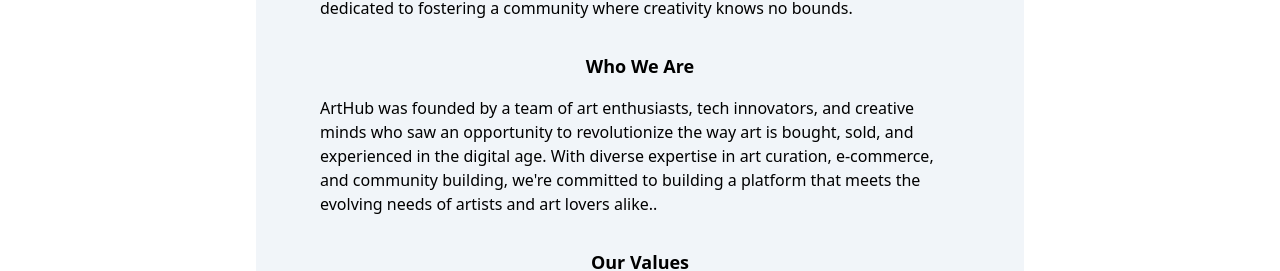
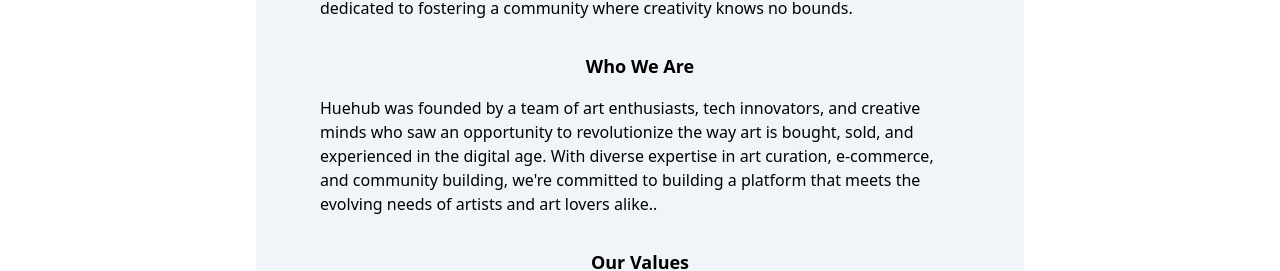
Before and after one commit to sohamlate/frontend, a React (Create React App) app: page /about in a window 1280 px wide. Shown: the part 390-661 px from the top of the page. Built offline with nearby package versions, Linux system fonts and the light colour scheme; no server answers.

Commit message:
2nd commit

```diff
--- a/src/pages/About.js
+++ b/src/pages/About.js
@@ -12,7 +12,7 @@
                 <p className="px-[4rem] pt-[1rem]">Our mission at ArtHub is to democratize the art world by providing a inclusive and accessible platform for artists of all backgrounds and disciplines. We believe that art has the power to inspire, provoke thought, and spark conversation, and we're dedicated to fostering a community where creativity knows no bounds.</p>
 
                 <h1 className="text-lg font-semibold text-center pt-[2rem]">Who We Are</h1>
-                <p className="px-[4rem] pt-[1rem]">ArtHub was founded by a team of art enthusiasts, tech innovators, and creative minds who saw an opportunity to revolutionize the way art is bought, sold, and experienced in the digital age. With diverse expertise in art curation, e-commerce, and community building, we're committed to building a platform that meets the evolving needs of artists and art lovers alike..</p>
+                <p className="px-[4rem] pt-[1rem]">Huehub was founded by a team of art enthusiasts, tech innovators, and creative minds who saw an opportunity to revolutionize the way art is bought, sold, and experienced in the digital age. With diverse expertise in art curation, e-commerce, and community building, we're committed to building a platform that meets the evolving needs of artists and art lovers alike..</p>
 
                 <h1 className="text-lg font-semibold text-center pt-[2rem]">Our Values</h1>
                 <p className="px-[4rem] pt-[1rem]">At ArtHub, our values guide everything we do:
```
